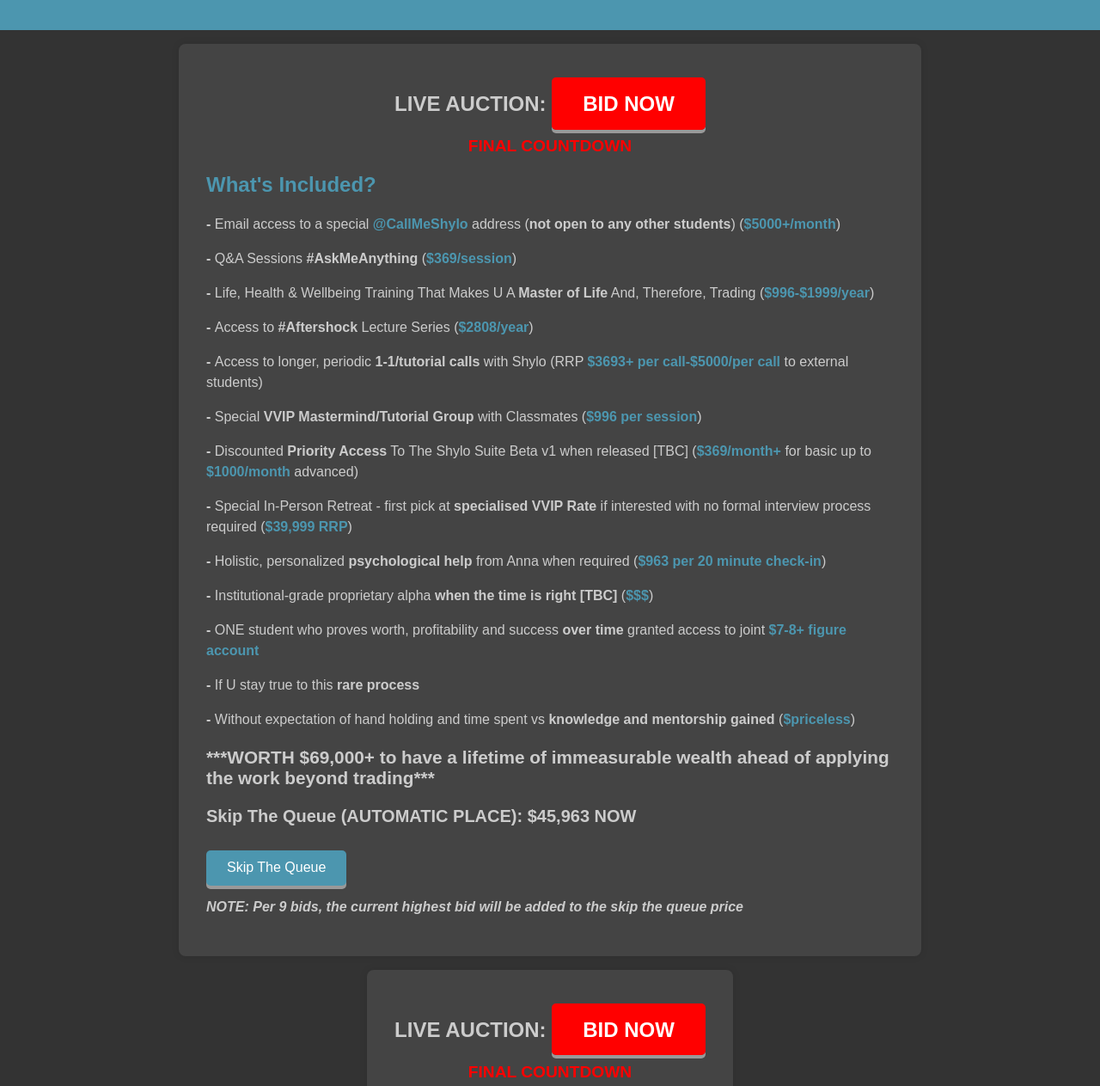
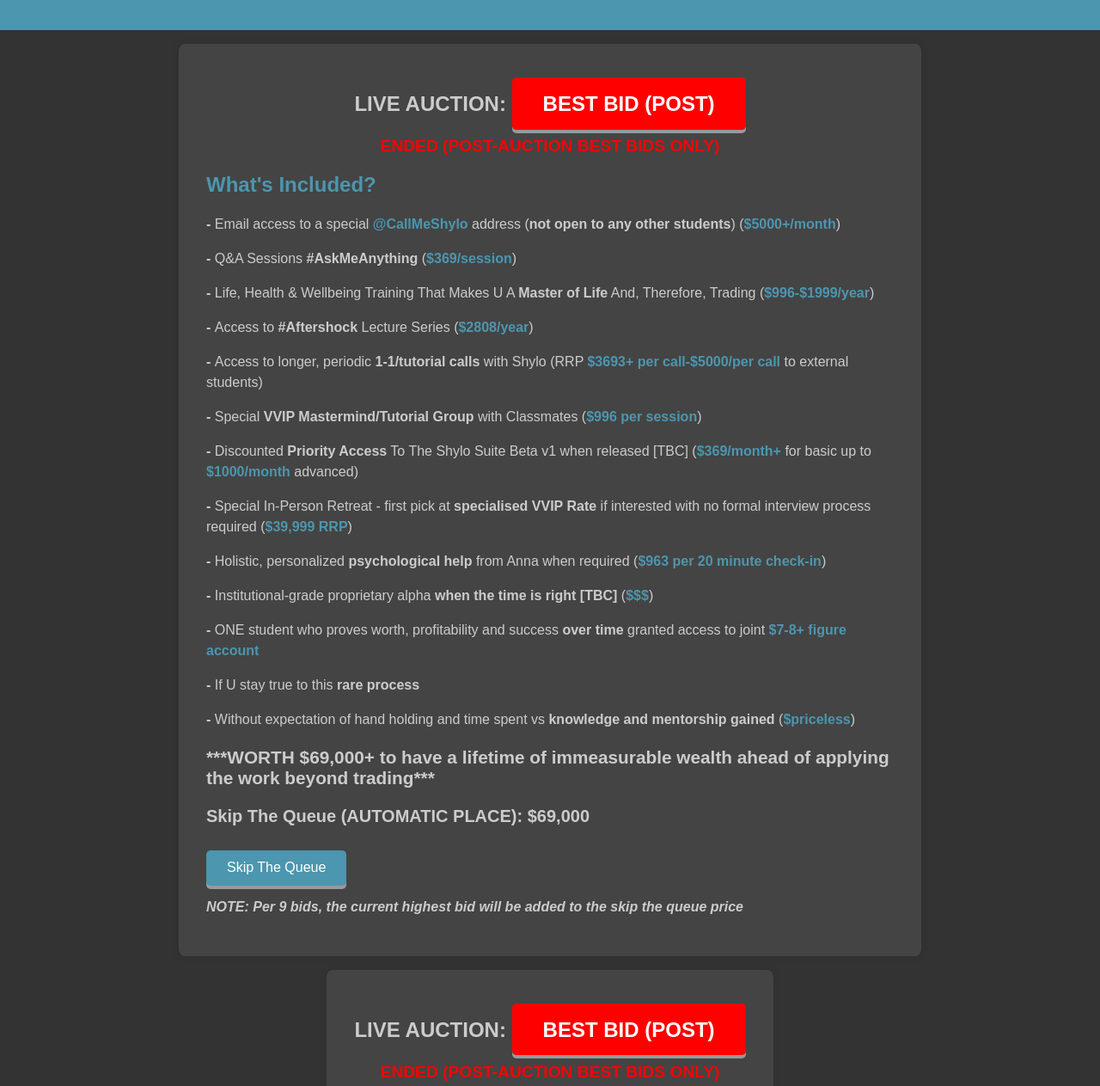
Before and after one commit to CallMeShylo/VVIP, a plain HTML site: page index.html in a window 1280 px wide. Shown: the part 77-1340 px from the top of the page at 86% size. Drawn offline with Linux system fonts and the light colour scheme.

Commit message:
Update index.html

```diff
--- a/index.html
+++ b/index.html
@@ -169,9 +169,9 @@
     <div class="container">
         <div class="live-auction">
             LIVE AUCTION:
-            <a href="https://callmeshylo.github.io/TheVVIPAuction/" class="bid-now-button">BID NOW</a>
+            <a href="https://callmeshylo.github.io/TheVVIPAuction/" class="bid-now-button">BEST BID (POST)</a>
             <p></p>
-            <p class="limited-time-text">FINAL COUNTDOWN</p>
+            <p class="limited-time-text">ENDED (POST-AUCTION BEST BIDS ONLY)</p>
         </div>
         <h2>What's Included?</h2>
         <ul>
@@ -190,7 +190,7 @@
             <li>Without expectation of hand holding and time spent vs <b>knowledge and mentorship gained</b> (<span>$priceless</span>)</li>
         </ul>
         <p class="highlight">***WORTH <span>$69,000+</span> to have a lifetime of immeasurable wealth ahead of applying the work beyond trading***</p>
-        <p class="skip-queue-text">Skip The Queue (AUTOMATIC PLACE): <span>$45,963 NOW </span></p>
+        <p class="skip-queue-text">Skip The Queue (AUTOMATIC PLACE): <span>$69,000 </span></p>
         <button class="skip-queue-button" onclick="window.location.href='mailto:callmeshylo7@gmail.com?subject=I%20WISH%20TO%20SKIP%20THE%20QUEUE';">
             Skip The Queue
         </button>
@@ -201,9 +201,9 @@
     <div class="container">
         <div class="live-auction">
             LIVE AUCTION:
-            <a href="https://callmeshylo.github.io/TheVVIPAuction/" class="bid-now-button">BID NOW</a>
+            <a href="https://callmeshylo.github.io/TheVVIPAuction/" class="bid-now-button">BEST BID (POST)</a>
             <p></p>
-            <p class="limited-time-text">FINAL COUNTDOWN</p>
+            <p class="limited-time-text">ENDED (POST-AUCTION BEST BIDS ONLY)</p>
         </div>
     </div>
 
```
